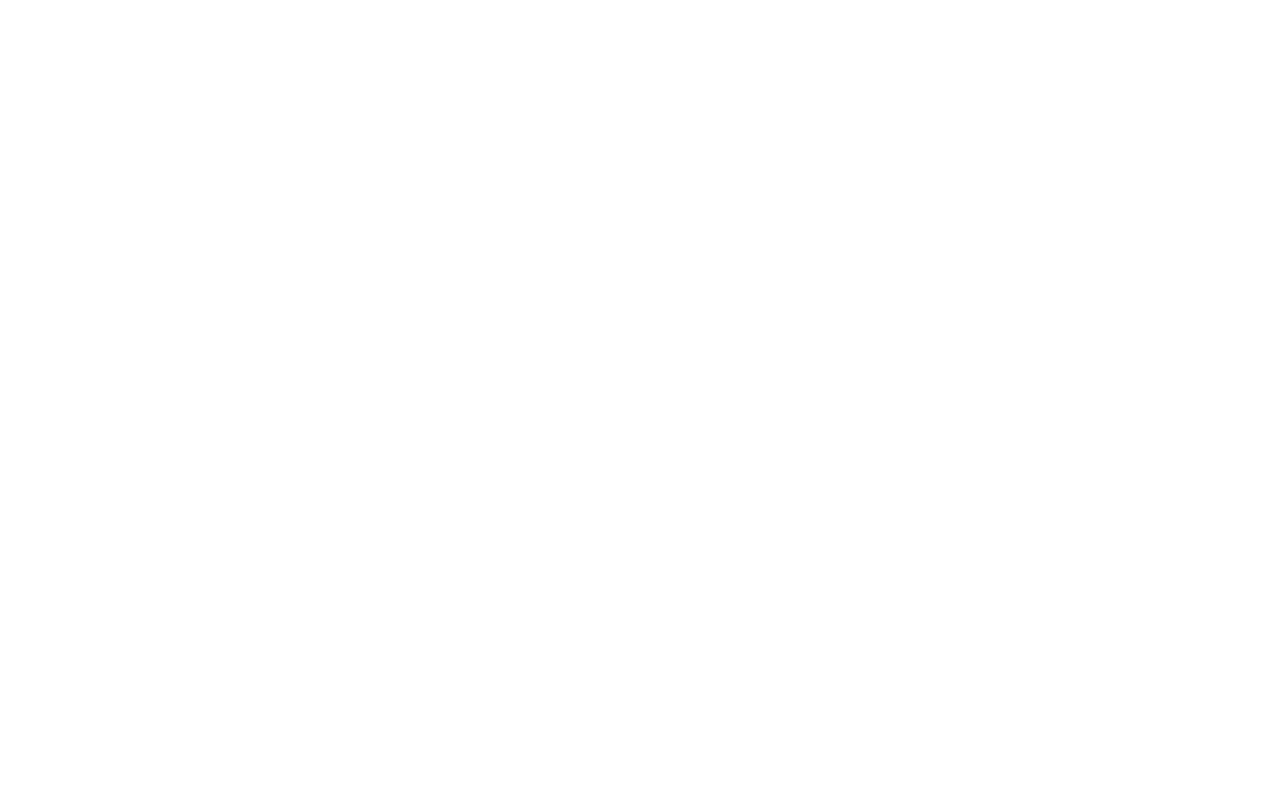
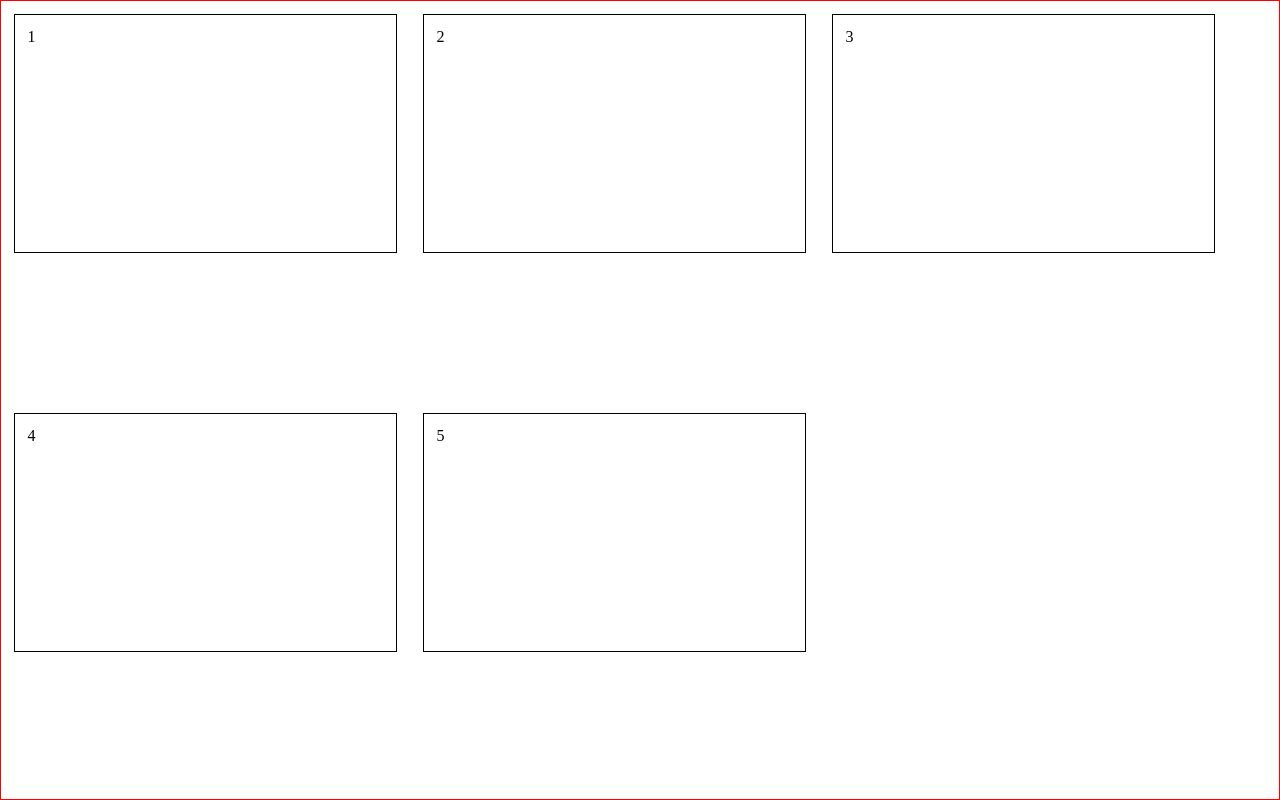
Before and after one commit to Sibindra/react-boxes, a React (Create React App) app: page / in a window 1280 px wide. Built offline with nearby package versions, Linux system fonts and the light colour scheme.

Commit message:
boxes complete

```diff
--- a/src/App.jsx
+++ b/src/App.jsx
@@ -1,11 +1,12 @@
+import React, { useState } from "react";
 import boxes from "./boxes.js";
-import React, { useState } from "react";
+import "./style.css";
 
 function App() {
     const [squares, setSquares] = useState(boxes);
 
     const squareElements = squares.map((square) => (
-        <div className="box" key={square.id}></div>
+        <div className="box" key={square.id}>{square.id}</div>
     ));
 
     return <div id="hero">{squareElements}</div>;
--- a/src/style.css
+++ b/src/style.css
@@ -0,0 +1,23 @@
+*{
+    margin: 0px;
+    padding:0px;
+    box-sizing: border-box;
+}
+
+#hero{
+    border: 1px solid red;
+    height: 100vh;
+    width: 100%;
+    display: flex;
+    flex-wrap: wrap;
+
+}
+
+.box{
+    border: 1px solid black;
+    padding: 1vw;
+    margin: 1vw;
+    width: 30%;
+    height: 30%;
+    cursor: pointer;
+}
```
